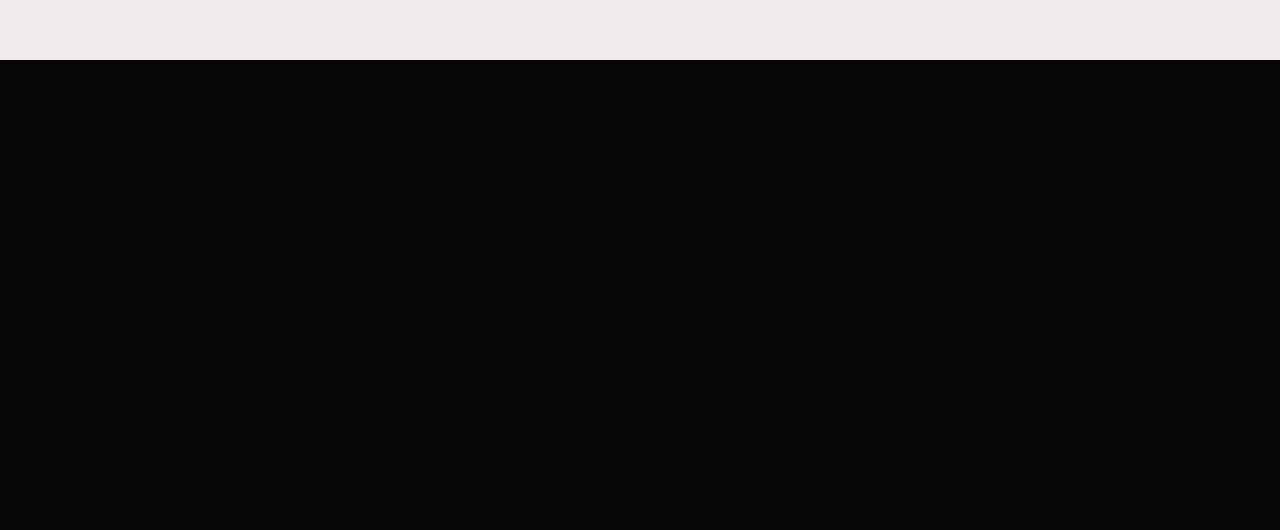
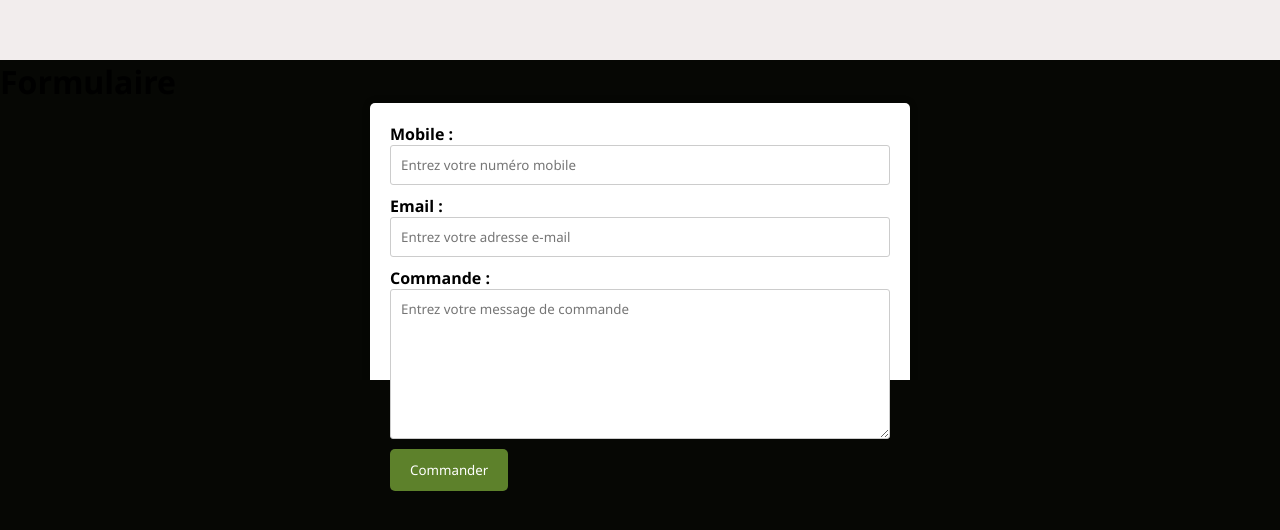
Before and after one commit to bioobeldi/test, a plain HTML site: page zit-argan.html in a window 1280 px wide. Shown: the part 2540-3070 px from the top of the page. Drawn offline with Linux system fonts and the light colour scheme.

Commit message:
Update zit-argan.html

```diff
--- a/zit-argan.html
+++ b/zit-argan.html
@@ -86,7 +86,23 @@
     </div>
 
     <div class="container-noir">
-
+    <h1>Formulaire</h1>
+        <form action="https://formspree.io/f/xvo" method="POST">
+            <label>
+                Mobile :
+                <input type="phone" name="phone" required placeholder="Entrez votre numéro mobile">
+            </label>
+            <label>
+                Email :
+                <input type="email" name="email" required placeholder="Entrez votre adresse e-mail">
+            </label>
+            <label>
+                Commande :
+                <textarea name="message" required placeholder="Entrez votre message de commande"></textarea>
+            </label>
+            <!-- Ajoutez ici d'autres champs du formulaire si nécessaire -->
+            <button type="submit">Commander</button>
+        </form>
     </div>
 
     <div class="container-noir">
```
